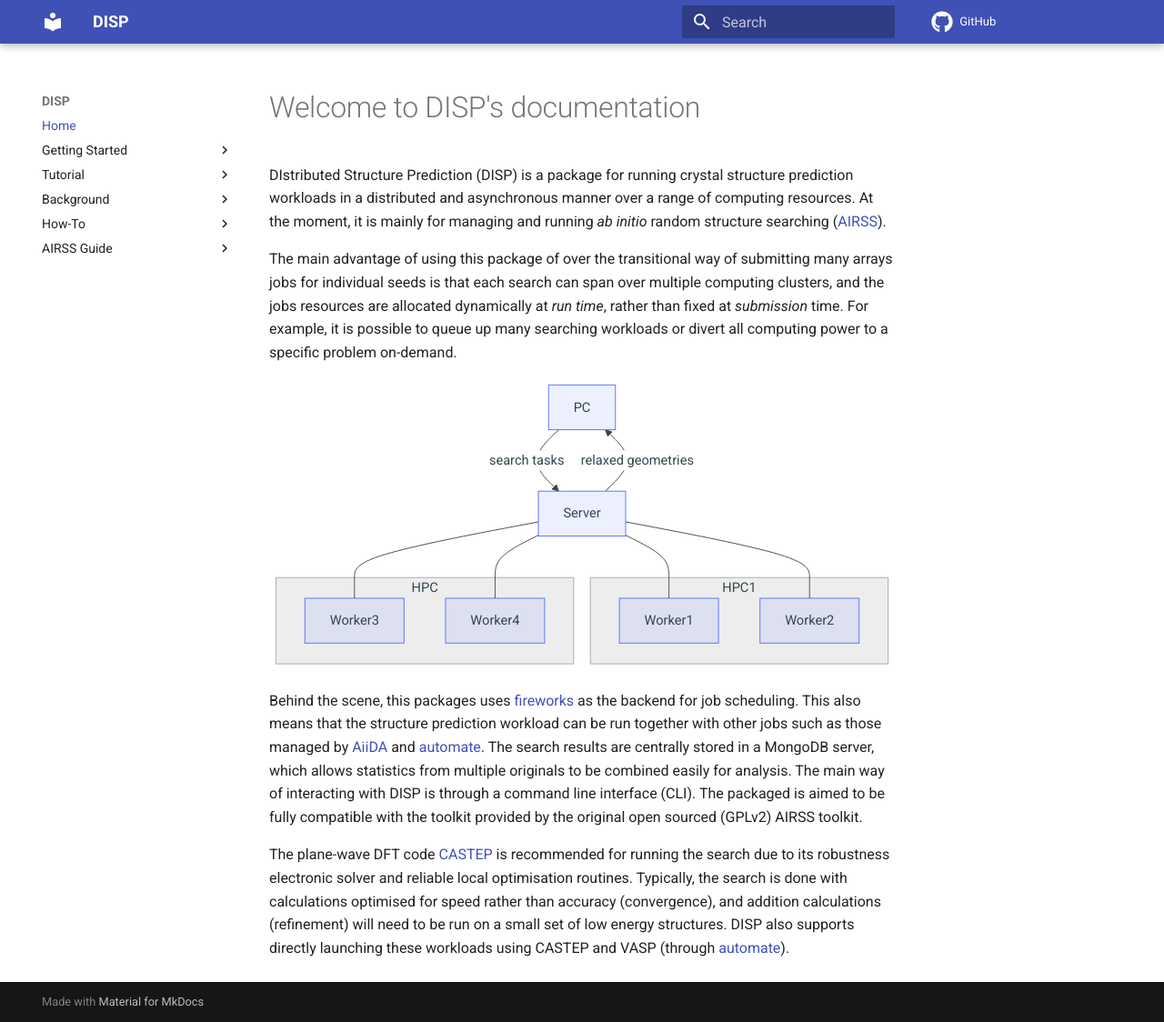
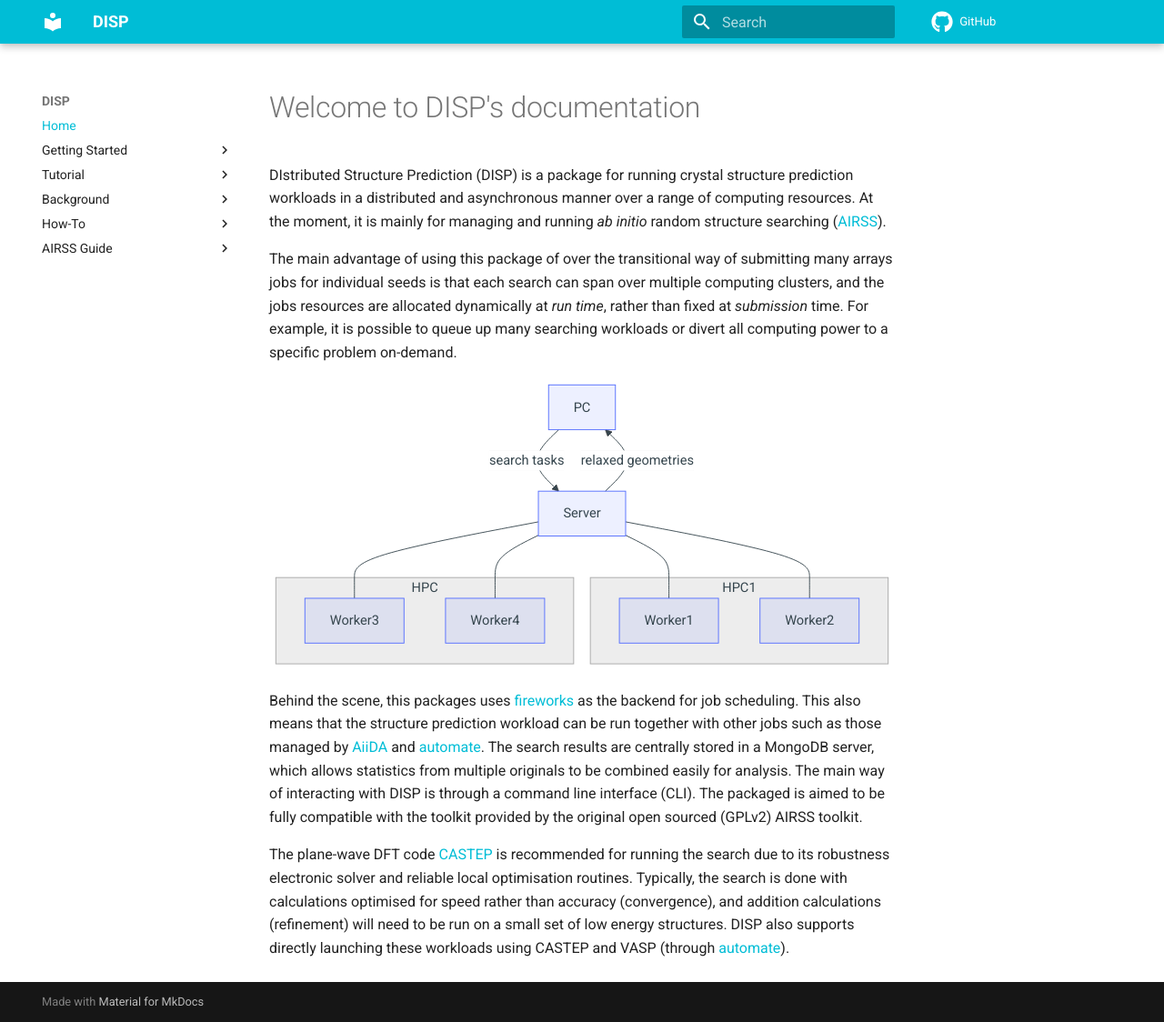
Before and after one commit to zhubonan/disp, an MkDocs documentation site: the page built from docs/index.md, in a window 1280 px wide and 1124 px high. Shown: the whole window at 91% size. Built offline with MkDocs 1.6.1 and Material for MkDocs 9.7.7, drawn with Linux system fonts in a browser that asks for light colours; comment, search, counter and statistics services are not loaded.

Commit message:
Theme update

```diff
--- a/mkdocs.yml
+++ b/mkdocs.yml
@@ -3,6 +3,9 @@ theme:
   name: material
   icon:
     repo:  fontawesome/brands/github
+  palette:
+    primary: cyan
+
 nav:
   - Home: "index.md"
   - Getting Started:
```
